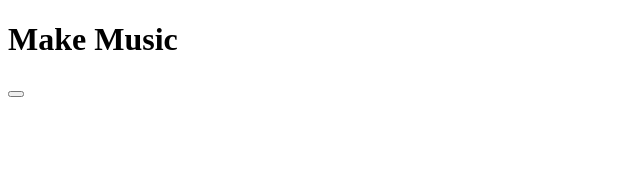
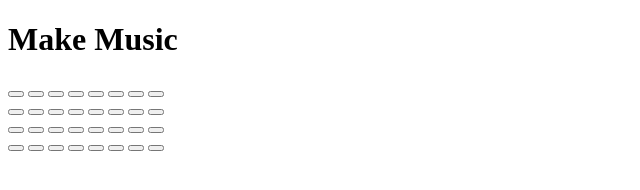
Before and after one commit to wildecodes/midiocre, a plain HTML site: page index.html in a window 1280 px wide. Shown: the whole page, without its empty margins (0-640 px from the left). Drawn offline with Linux system fonts and the light colour scheme.

Commit message:
make buttons

```diff
--- a/index.html
+++ b/index.html
@@ -14,7 +14,46 @@
 <body>
 
   <h1>Make Music</h1>
+  <div class="kick">
+    <button onclick=""> </button>
+    <button onclick=""> </button>
+    <button onclick=""> </button>
+    <button onclick=""> </button>
+    <button onclick=""> </button>
+    <button onclick=""> </button>
+    <button onclick=""> </button>
+    <button onclick=""> </button>
+  </div>
+  <div class="hihat">
+    <button onclick=""> </button>
+    <button onclick=""> </button>
+    <button onclick=""> </button>
+    <button onclick=""> </button>
+    <button onclick=""> </button>
+    <button onclick=""> </button>
+    <button onclick=""> </button>
+    <button onclick=""> </button>
+  </div>
+  <div class="snare">
+    <button onclick=""> </button>
+    <button onclick=""> </button>
+    <button onclick=""> </button>
+    <button onclick=""> </button>
+    <button onclick=""> </button>
+    <button onclick=""> </button>
+    <button onclick=""> </button>
+    <button onclick=""> </button>
+  </div>
+  <div class="synth">
+    <button onclick=""> </button>
+    <button onclick=""> </button>
+    <button onclick=""> </button>
+    <button onclick=""> </button>
+    <button onclick=""> </button>
+    <button onclick=""> </button>
+    <button onclick=""> </button>
+    <button onclick=""> </button>
+  </div>
 
-  <button onclick=""></button>
 </body>
 </html>
```
Also changed, not shown: index.js (+6 -10 lines).
